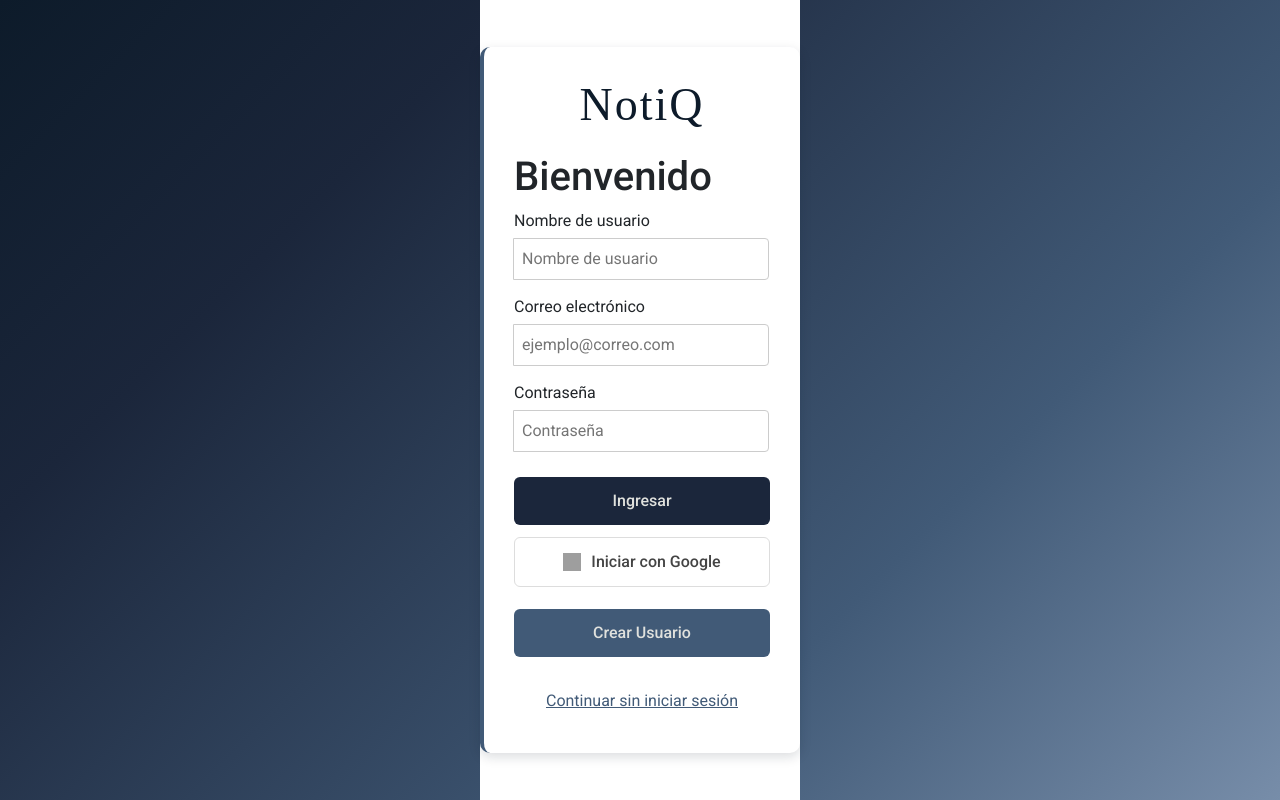
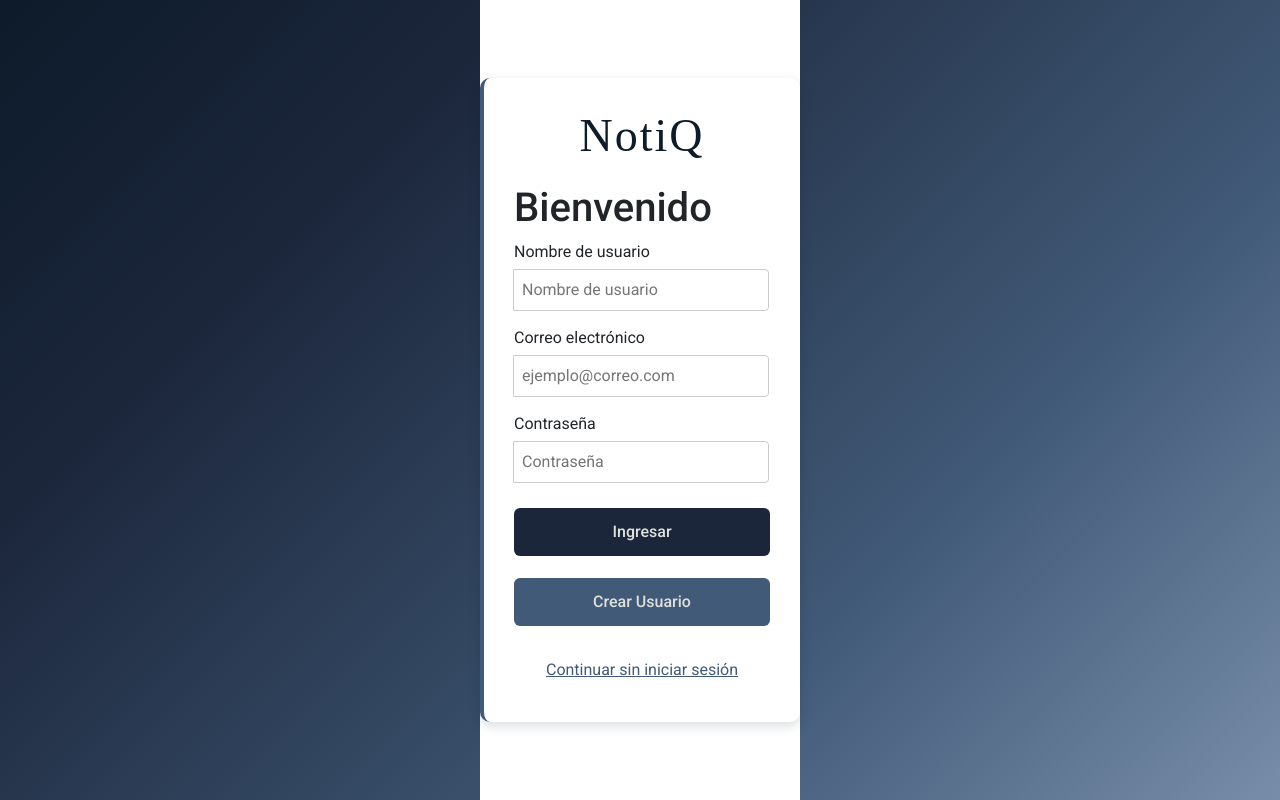
Before and after one commit to FernandoReyes04/AgendaFront, a Vue app in the folder Agenda/: page / in a window 1280 px wide. Built offline with nearby package versions, Linux system fonts and the light colour scheme; grey boxes are pictures that could not be loaded; a web font is replaced by a local one; what v-calendar would draw is missing.

Commit message:
solo es cambio de eliminar un boton

```diff
--- a/Agenda/src/components/Login.vue
+++ b/Agenda/src/components/Login.vue
@@ -16,10 +16,6 @@
           <input type="password" id="password" v-model="password" placeholder="Contraseña">
         </div>
         <button class="login-button" @click="login">Ingresar</button>
-        <button class="google-login-button" @click="loginWithGoogle">
-          <img src="https://upload.wikimedia.org/wikipedia/commons/thumb/e/e1/Google_Chrome_icon_%28February_2022%29.svg/640px-Google_Chrome_icon_%28February_2022%29.svg.png" alt="Google Chrome logo" class="google-icon">
-          <span>Iniciar con Google</span>
-        </button>
         <button class="create-user-button" @click="mostrarModalCrearUsuario">Crear Usuario</button>
         <button class="skip-login-button" @click="skipLogin">Continuar sin iniciar sesión</button>
       </div>
```
